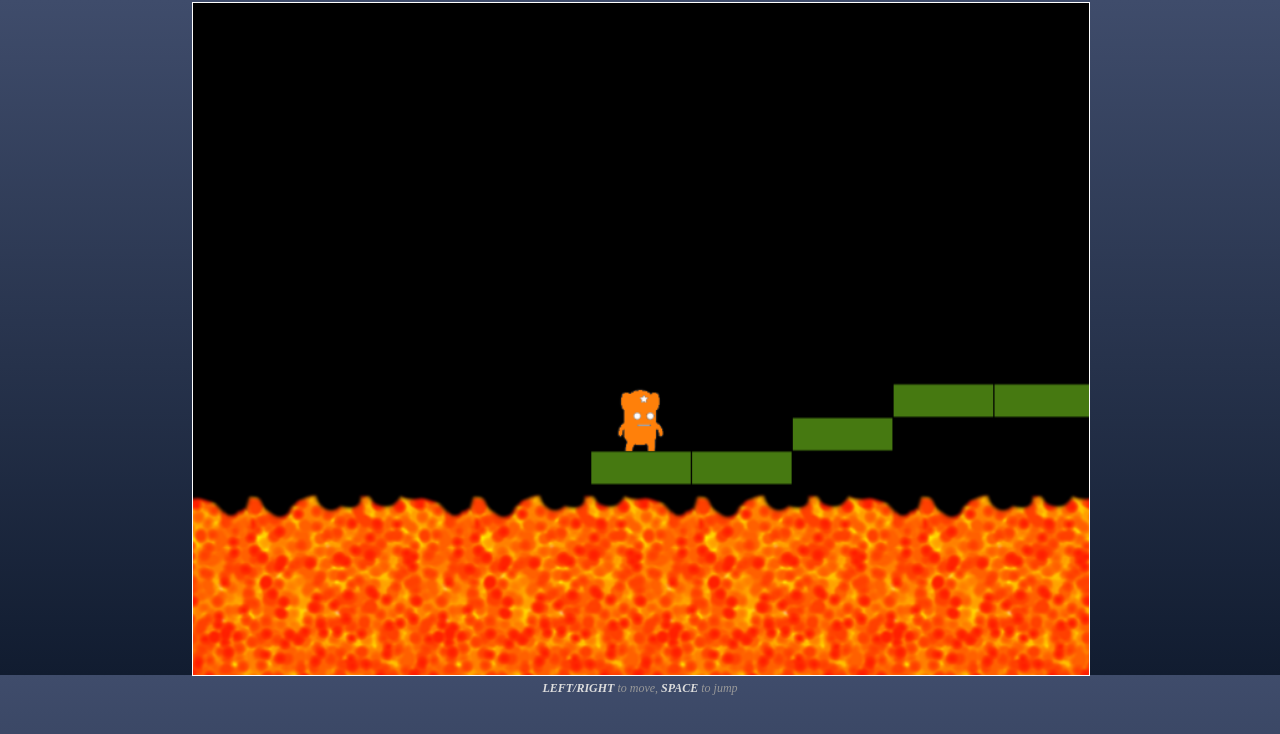
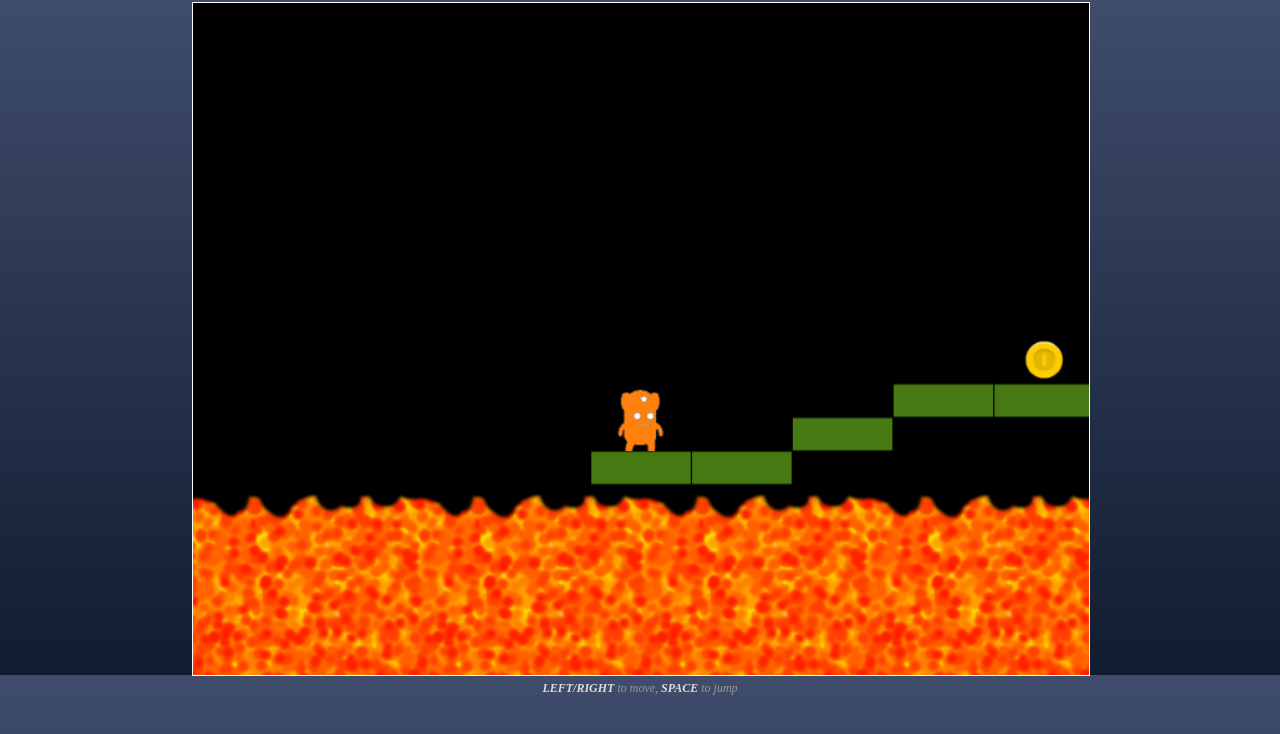
Before and after one commit to Team-Pisco-Sour/Jumper, a plain HTML site: page Jumper/index.html in a window 1280 px wide. Drawn offline with Linux system fonts and the light colour scheme.

Commit message:
render coin added

```diff
--- a/Jumper/index.html
+++ b/Jumper/index.html
@@ -10,6 +10,7 @@
         <canvas id="canvas"></canvas>
         <img class="non-displayed-images" src="./img/ground_lava.png" id="ground" />
         <img class="non-displayed-images" src="./img/player.png" id="player" />
+        <img class="non-displayed-images" src="./img/coin.png" id="coin" />
         <div id="instructions">
             <strong>LEFT/RIGHT</strong> to move, <strong>SPACE</strong> to jump
         </div>
--- a/Jumper/js/levels.js
+++ b/Jumper/js/levels.js
@@ -2,13 +2,13 @@
     /*
         Legend:
             X - platform
+            o - coin
     */
     let levels = [
         {
             "name": "Level 1",
             "color": {
                 "platform": "#467911",
-                // "stroke": "#C0C0C0"
             },
             "map": [
                 "                                                                                                                                    ",
@@ -39,11 +39,11 @@
                 "                                                           X                                                                        ",
                 "             X                                                                                                                      ",
                 "                                             XX               X            X                                    X                   ",
-                "                                                        X                                        XX         X                       ",
+                "                 oo            o                        X                                        XX         X                       ",
                 "                 XX  XX      XXX   X                                                        XX                         X            ",
-                "                        XX              XXX                     X       XX     XX       XX           XXXX           X       XXXX    ",
+                "          o             XX              XXX                     X       XX     XX       XX           XXXX           X       XXXX    ",
                 "         XXX                                      X   X                X                                                            ",
-                "                                                                    XXX              X                                              ",
+                "    o                                                               XXX              X                                              ",
                 "   XXX                                                                                                                              ",
                 "  X                            XX                                                                                                   ",
                 "XX     X                                                                                                                            "
--- a/Jumper/js/main.js
+++ b/Jumper/js/main.js
@@ -1,3 +1,4 @@
+
 /* CONSTANTS */
 
 const FRAMES_PER_SECOND = 60,                                            // 'update' frame rate fixed at 60fps independent of rendering loop
@@ -18,11 +19,13 @@ const FRAMES_PER_SECOND = 60,                                            // 'upd
     FRICTION = 1 / 8,                                                  // player take 1/8 second to stop from maxDeltaX (horizontal friction)
     IMPULSE = 1500 * FRAMES_PER_SECOND, //15 * FRAMES_PER_SECOND,                                  // player jump impulse
     FALLING_JUMP = FRAMES_PER_SECOND / 5,                              // player allowed to jump for 1/5 second after falling off a platform
+    COIN = { WIDTH: 1.5 * ROW_HEIGHT, HEIGHT: 1.5 * ROW_HEIGHT },      // logical size of Coin
     DIRECTION = { NONE: 0, LEFT: 1, RIGHT: 2 },                        // useful enum for declaring an abstract direction
     STEP = { FRAMES: 8, W: COL_WIDTH / 10, H: ROW_HEIGHT },            // attributes of player stepping up
     IMAGES = {                                                         // image file ID's
         groundImgID: 'ground',
-        playerImgID: 'player'
+        playerImgID: 'player',
+        coinImgID: 'coin'
     },
     PLAYER = {
         RIGHT: { x: 1008, y: 0, w: 72, h: 96, frames: 6, fps: 30 },    // animation - player running right
@@ -113,6 +116,7 @@ window.addEventListener('load', function () {
                 // tearDown();
 
             });
+
         let now,
             deltaTime = 0,
             last = Game.Math.timestamp(),
@@ -124,6 +128,7 @@ window.addEventListener('load', function () {
             if (isGamePaused) {
                 return;
             }
+
             now = Game.Math.timestamp();
             deltaTime = deltaTime + Math.min(1, (now - last) / 1000);
 
@@ -147,6 +152,7 @@ window.addEventListener('load', function () {
 
         frame();
     }
+
     /* PLAY THE GAME! */
 
     run();
--- a/Jumper/js/player.js
+++ b/Jumper/js/player.js
@@ -6,7 +6,7 @@ let Player = {
     init: function () {
 
         this.x = col2x(0.5);                        // player x-coord
-        this.y = row2y(3);                          // player y-coord
+        this.y = row2y(1);                          // player y-coord
         this.w = PLAYER_WIDTH;
         this.h = PLAYER_HEIGHT;
         this.dx = 0;                                // deltaX (player horizontal speed (meters per second))
@@ -59,7 +59,7 @@ let Player = {
 
         if (this.input.left) {
 
-            // we fix most left point of any game level to the beginning of this level
+            // we fix the most left point of any game level to the beginning of this level
             if (this.x >= COL_WIDTH / 2) {
                 this.ddx = this.ddx - accel;
             }
@@ -128,6 +128,7 @@ let Player = {
         point.cell = playground.getCell(point.row, point.col);
         point.blocked = point.cell.platform;
         point.platform = point.cell.platform;
+        point.coin = false;
     },
 
     checkCollision: function () {
--- a/Jumper/js/playground.js
+++ b/Jumper/js/playground.js
@@ -1,3 +1,4 @@
+
 /* Playground */
 
 let Playground = {
@@ -43,7 +44,8 @@ let Playground = {
                 let cell = source[row][col];
 
                 map[row][col] = {
-                    platform: (cell === "X")
+                    platform: (cell === "X"),
+                    coin: (cell === "o")
                 };
             }
         }
--- a/Jumper/js/renderer.js
+++ b/Jumper/js/renderer.js
@@ -1,3 +1,4 @@
+
 /* RENDERER */
 
 let Renderer = {
@@ -89,6 +90,8 @@ let Renderer = {
 
                 if (cell.platform)
                     this.renderPlatform(ctx, c, y);
+                else if (cell.coin)
+                    this.renderCoin(ctx, c, y);
             }
 
             c = normalizeColumn(c + direction);
@@ -108,6 +111,19 @@ let Renderer = {
         ctx.strokeRect(x1, y - ROW_HEIGHT, x2 - x1, ROW_HEIGHT);
     },
 
+    renderCoin: function (ctx, col, y) {
+
+        let coinImg = document.getElementById(IMAGES.coinImgID),
+            x = col2x(col + 0.5);
+
+        ctx.drawImage(
+            coinImg,
+            tx(x) - COIN.WIDTH / 2, // The x coordinate where to place the image on the canvas
+            y - COIN.HEIGHT,        // The y coordinate where to place the image on the canvas
+            COIN.WIDTH,             // The width of the image to use (stretch or reduce the image)
+            COIN.HEIGHT);           // The height of the image to use (stretch or reduce the image)
+    },
+
     renderPlayer: function (ctx) {
 
         let playerImg = document.getElementById(IMAGES.playerImgID);
@@ -122,7 +138,6 @@ let Renderer = {
             ty(player.ry) - player.h,
             player.w,
             player.h);
-
     },
 
     createGround: function () {
```
Also changed, not shown: Jumper/img/coin.png (added), 1 other file.
